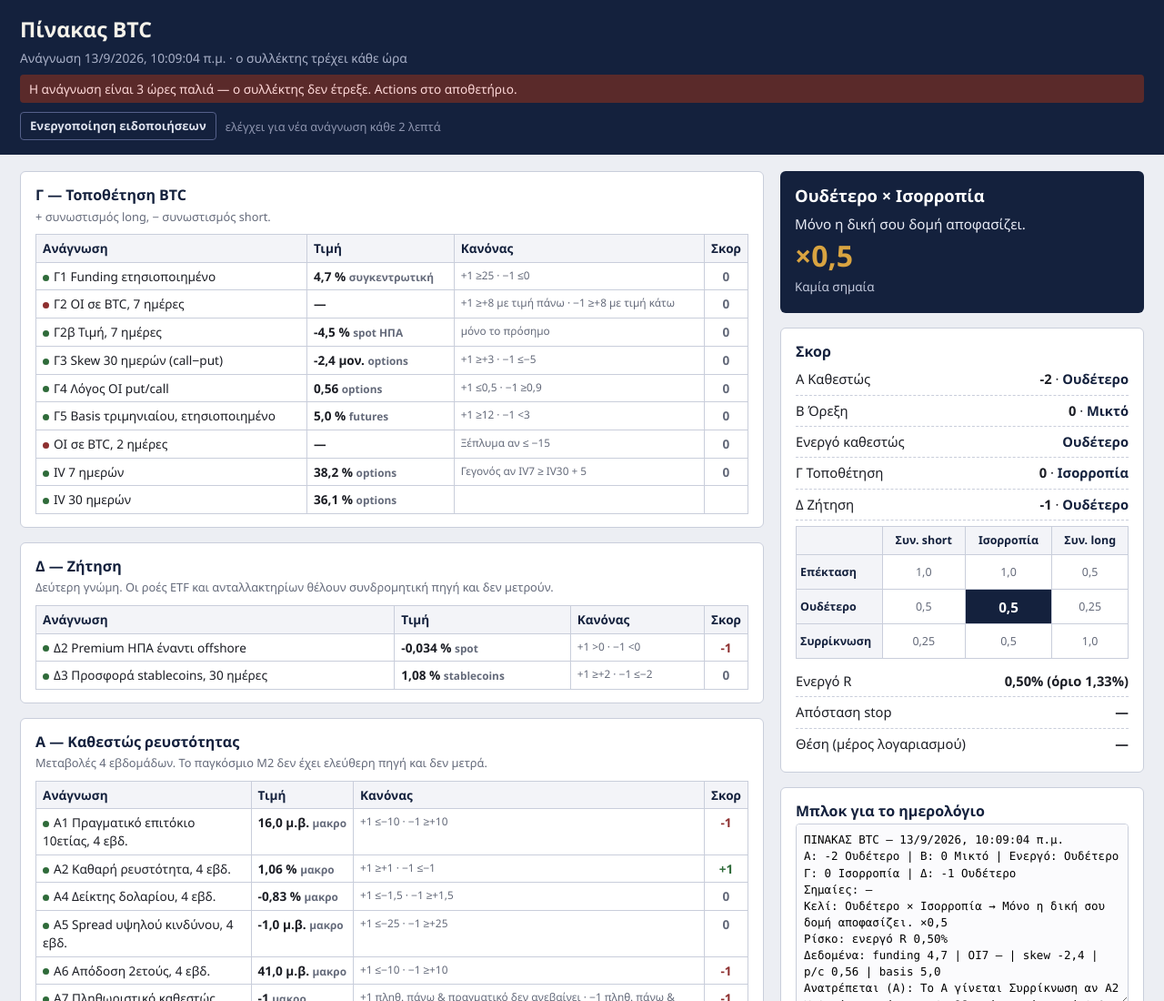
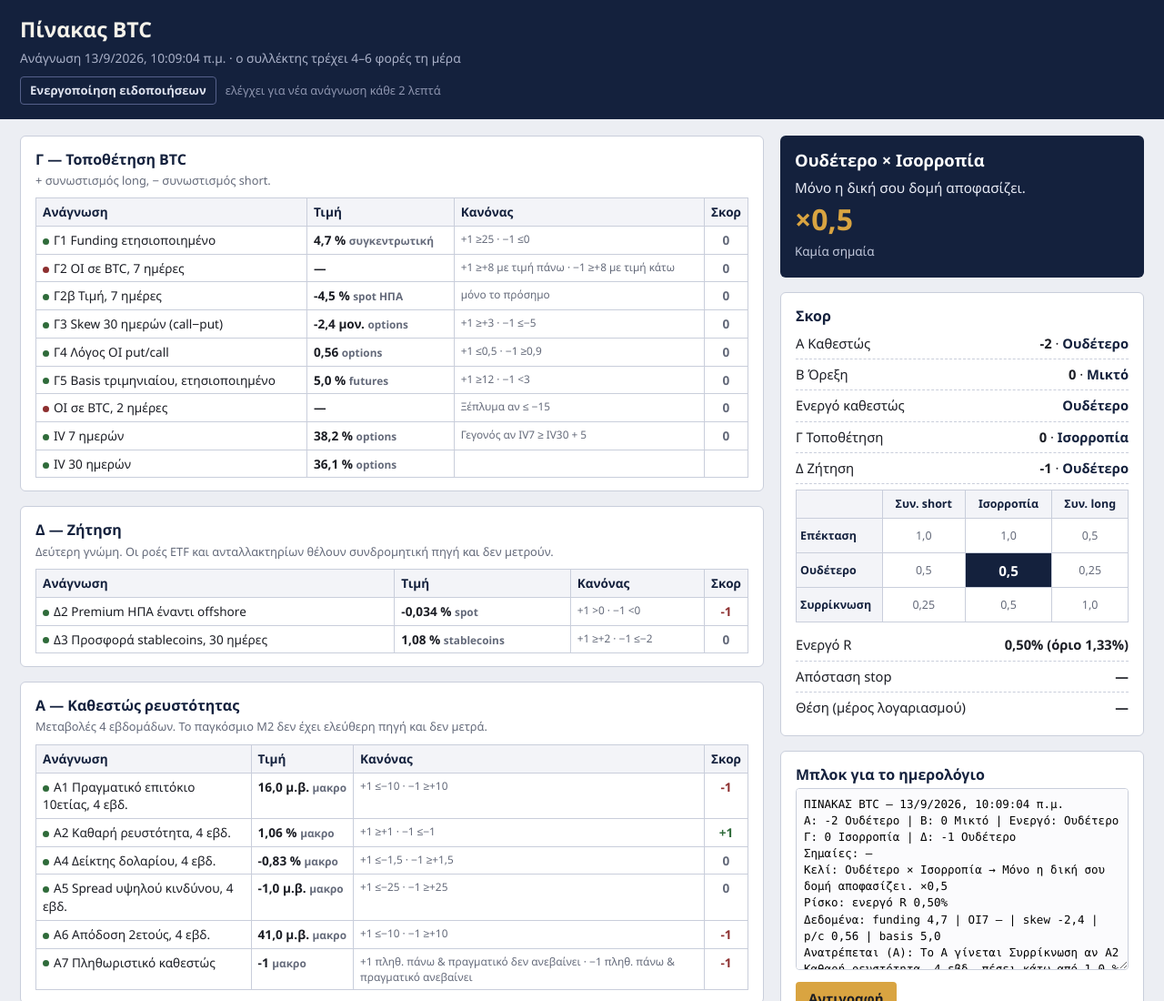
Before and after one commit to kostasg9786-cmyk/pinakas-btc, a plain HTML site: page index.html in a window 1280 px wide. Shown: the top 1100 px of the page at 91% size. Drawn offline with Linux system fonts and the light colour scheme.

Commit message:
Add files via upload

```diff
--- a/index.html
+++ b/index.html
@@ -115,9 +115,9 @@
 function fmt(x,d){return x.toLocaleString('el-GR',{minimumFractionDigits:d,maximumFractionDigits:d});}
 function render(){
   var s=D.scores, g=new Date(D.generated);
-  document.getElementById('stamp').textContent='Ανάγνωση '+g.toLocaleString('el-GR')+' · ο συλλέκτης τρέχει κάθε ώρα';
+  document.getElementById('stamp').textContent='Ανάγνωση '+g.toLocaleString('el-GR')+' · ο συλλέκτης τρέχει 4–6 φορές τη μέρα';
   var age=(Date.now()-g.getTime())/36e5, st=document.getElementById('stale');
-  if(age>3){st.style.display='block';st.textContent='Η ανάγνωση είναι '+Math.round(age)+' ώρες παλιά — ο συλλέκτης δεν έτρεξε. Actions στο αποθετήριο.';} else st.style.display='none';
+  if(age>10){st.style.display='block';st.textContent='Η ανάγνωση είναι '+Math.round(age)+' ώρες παλιά. Το χρονοπρόγραμμα δεν είναι εγγυημένο — αν θες τώρα νέα ανάγνωση: Actions → Pinakas BTC → Run workflow.';} else if(age>6){st.style.display='block';st.style.background='#4a4430';st.style.color='#f4e9d8';st.textContent='Η τελευταία ανάγνωση έγινε πριν '+Math.round(age)+' ώρες — φυσιολογικό. Τα μακρο δεν έχουν αλλάξει· η τοποθέτηση μπορεί.';} else st.style.display='none';
   ['Α','Β','Γ','Δ'].forEach(function(L){
     var tb=document.getElementById('t'+L); tb.innerHTML='';
     D.readings.filter(function(r){return r.layer===L||(L==='Γ'&&r.layer==='Σ');}).forEach(function(r){
```
